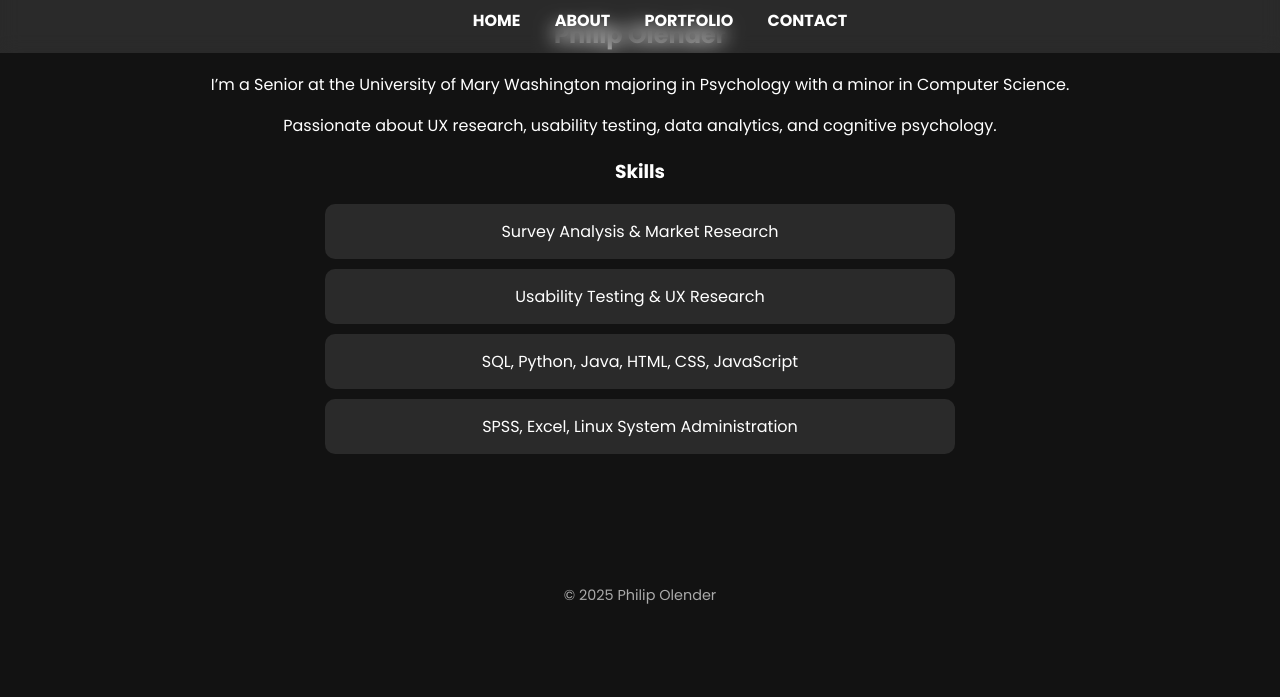
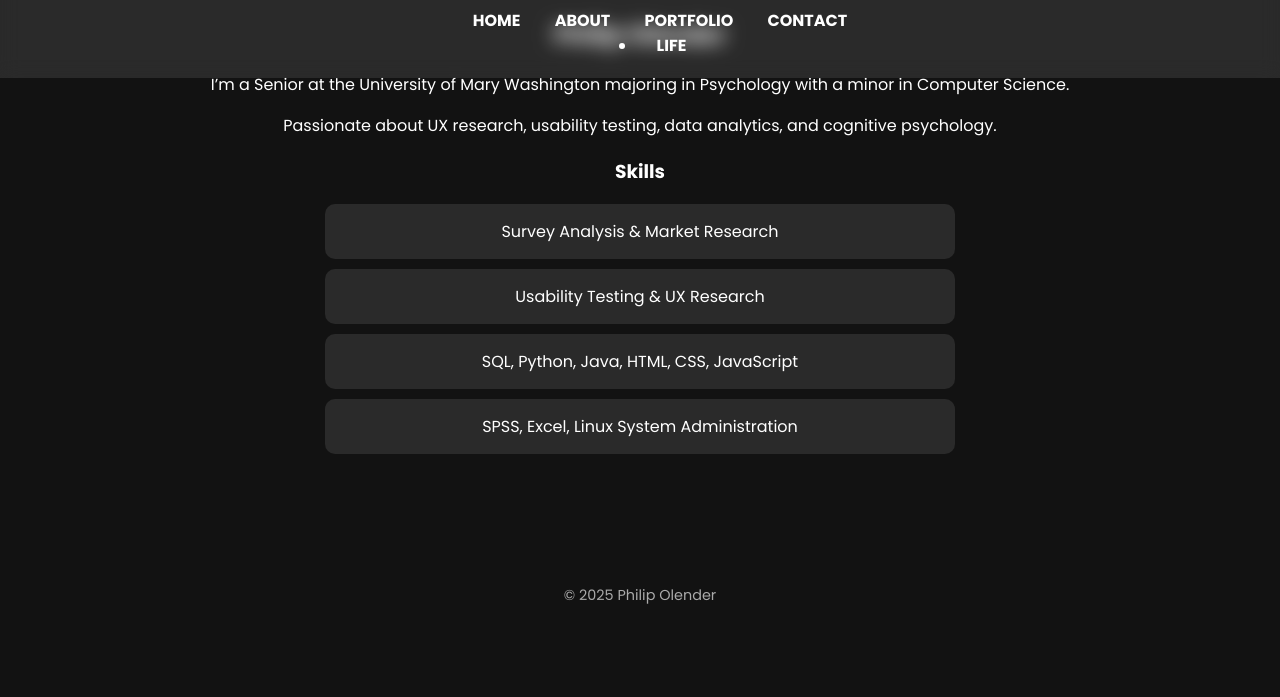
Before and after one commit to ph1lbetter/philips-portfolio, a plain HTML site: page about.html in a window 1280 px wide. Shown: the part 103-800 px from the top of the page. Drawn offline with Linux system fonts and the light colour scheme.

Commit message:
Update about.html

```diff
--- a/about.html
+++ b/about.html
@@ -14,6 +14,7 @@
       <a href="about.html">About</a>
       <a href="portfolio.html">Portfolio</a>
       <a href="contact.html">Contact</a>
+      <li><a href="life.html">Life</a></li>
     </nav>
   </header>
 
```
